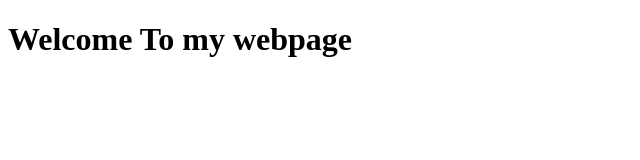
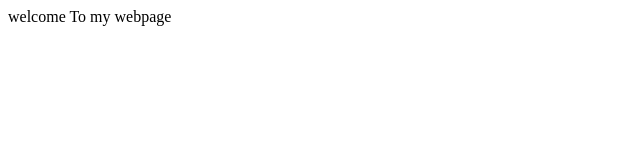
Before and after one commit to kyogau/kyogau.github.io, a plain HTML site: page index.html in a window 1280 px wide. Shown: the whole page, without its empty margins (0-640 px from the left). Drawn offline with Linux system fonts and the light colour scheme.

Commit message:
Update index.html

```diff
--- a/index.html
+++ b/index.html
@@ -1,5 +1,6 @@
 <!Doctype html>
+<head>
 <html lang="en"
-<head>
-<h1>Welcome To my webpage</h1>
+
+<h1>welcome To my webpage</h1>
 </head>
```
